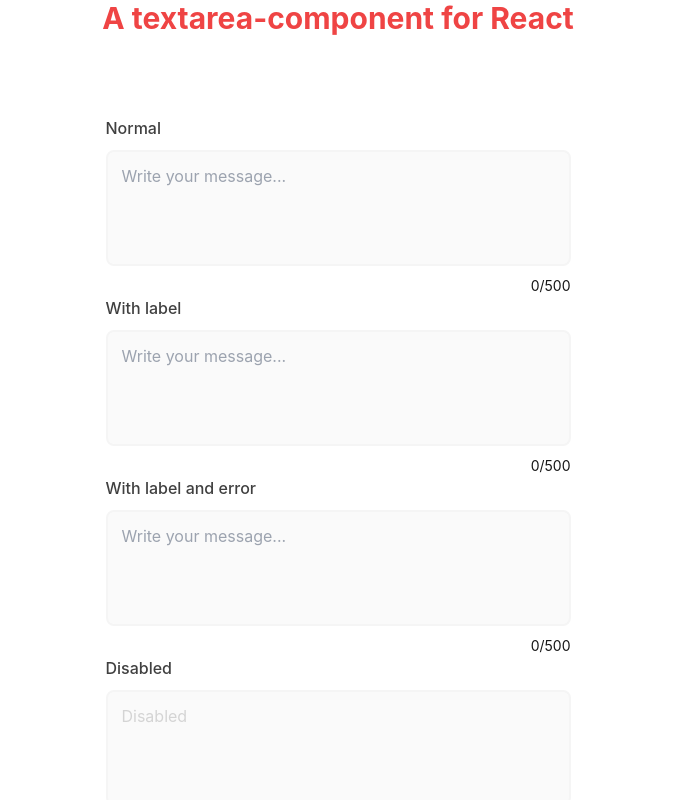
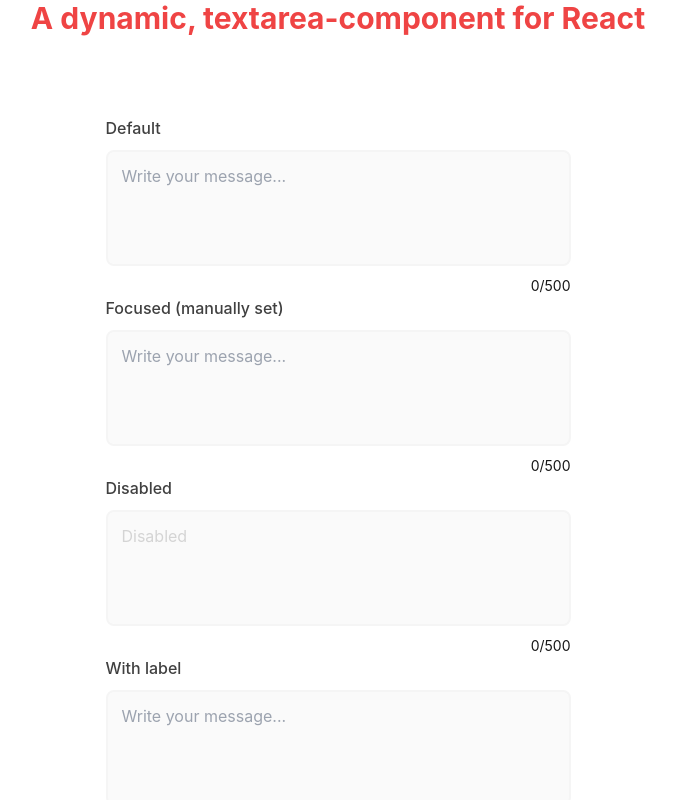
Before and after one commit to amandakoster/textarea-component, a React (Create React App) app: page / in a window 1280 px wide. Shown: the top 800 px of the page, without its empty margins (302-978 px from the left). Built offline with nearby package versions, Linux system fonts and the light colour scheme.

Commit message:
adds a manully focused option for demo

```diff
--- a/src/App.js
+++ b/src/App.js
@@ -5,12 +5,13 @@
   return (
     <div className="flex flex-col items-center justify-center min-h-screen bg-white">
       <h1 className="text-red-500 text-3xl font-bold mb-20">
-        A textarea-component for React
+        A dynamic, textarea-component for React
       </h1>
-      <TextArea label="Normal" />
+      <TextArea label="Default" />
+      <TextArea label="Focused (manually set)" focused />
+      <TextArea label="Disabled" disabled />
       <TextArea label="With label" />
       <TextArea label="With label and error" />
-      <TextArea label="Disabled" disabled />
     </div>
   );
 }
--- a/src/TextArea.jsx
+++ b/src/TextArea.jsx
@@ -1,12 +1,17 @@
-import React, { useState } from "react";
+import React, { useEffect, useState } from "react";
 
-export function TextArea({ label, disabled }) {
+export function TextArea({ label, disabled, focused: propFocused }) {
   const [text, setText] = useState("");
+  const [focused, setFocused] = useState(propFocused || false);
+
+  useEffect(() => {
+    setFocused(propFocused);
+  }, [propFocused]);
 
   const borderClassNames =
     text.length > 500
       ? "border-red-600"
-      : "border-2 border-neutral-100 focus:border-indigo-700";
+      : `border-2 border-neutral-100 ${focused && "border-indigo-700"}`;
 
   const textColorClass =
     text.length < 500
@@ -32,6 +37,8 @@
           placeholder={disabled ? "Disabled" : "Write your message..."}
           value={text}
           onChange={(e) => setText(e.target.value)}
+          onFocus={() => setFocused(true)}
+          onBlur={() => setFocused(false)}
         />
 
         <div className="w-full flex justify-between mt-1">
```
